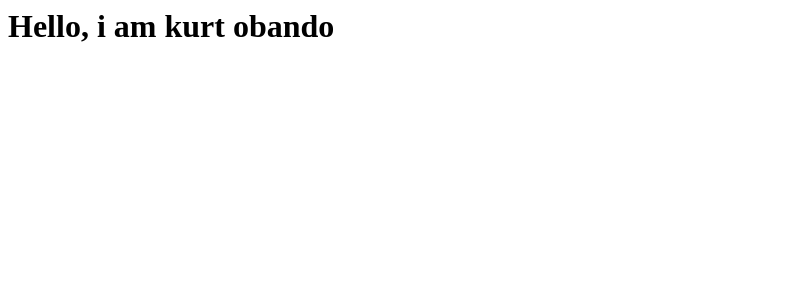
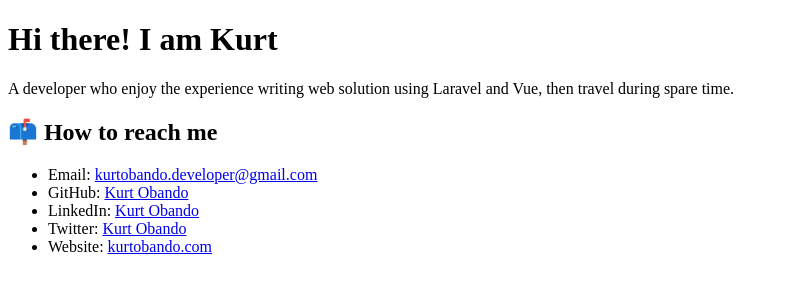
Before and after one commit to kurtobando/kurtobando.github.io, a plain HTML site: page index.html in a window 1280 px wide. Shown: the whole page, without its empty margins (0-788 px from the left). Drawn offline with Linux system fonts and the light colour scheme.

Commit message:
update index.html with meta tags, and contact details

```diff
--- a/index.html
+++ b/index.html
@@ -1,8 +1,21 @@
-<html>
+<!DOCTYPE html>
+<html lang="en">
   <head>
-    <title>Hello, i am kurt obando</title>
+    <title>Hi there! I am Kurt</title>
+    <meta charset="utf-8" />
+    <meta name="viewport" content="width=device-width, initial-scale=1.0, maximum-scale=1.0" />
+    <meta name="description" content="A developer who enjoy the experience writing web solution using Laravel and Vue, then travel during spare time">
   </head>
   <body>
-    <h1>Hello, i am kurt obando</h1>
+    <h1>Hi there! I am Kurt</h1>
+    <p>A developer who enjoy the experience writing web solution using Laravel and Vue, then travel during spare time.</p>
+    <h2>📫 How to reach me</h2>
+    <ul>
+      <li>Email: <a href="mailto:kurtobando.developer@gmail.com">kurtobando.developer@gmail.com</a></li>
+      <li>GitHub: <a href="https://github.com/kurtobando/">Kurt Obando</a></li>
+      <li>LinkedIn: <a href="https://www.linkedin.com/in/kurt-obando/">Kurt Obando</a></li>
+      <li>Twitter: <a href="https://twitter.com/kurtobando">Kurt Obando</a></li>
+      <li>Website: <a href="https://kurtobando.com">kurtobando.com</a></li>
+    </ul>
   </body>
 </html>
```
Also changed, not shown: 1 other file.
